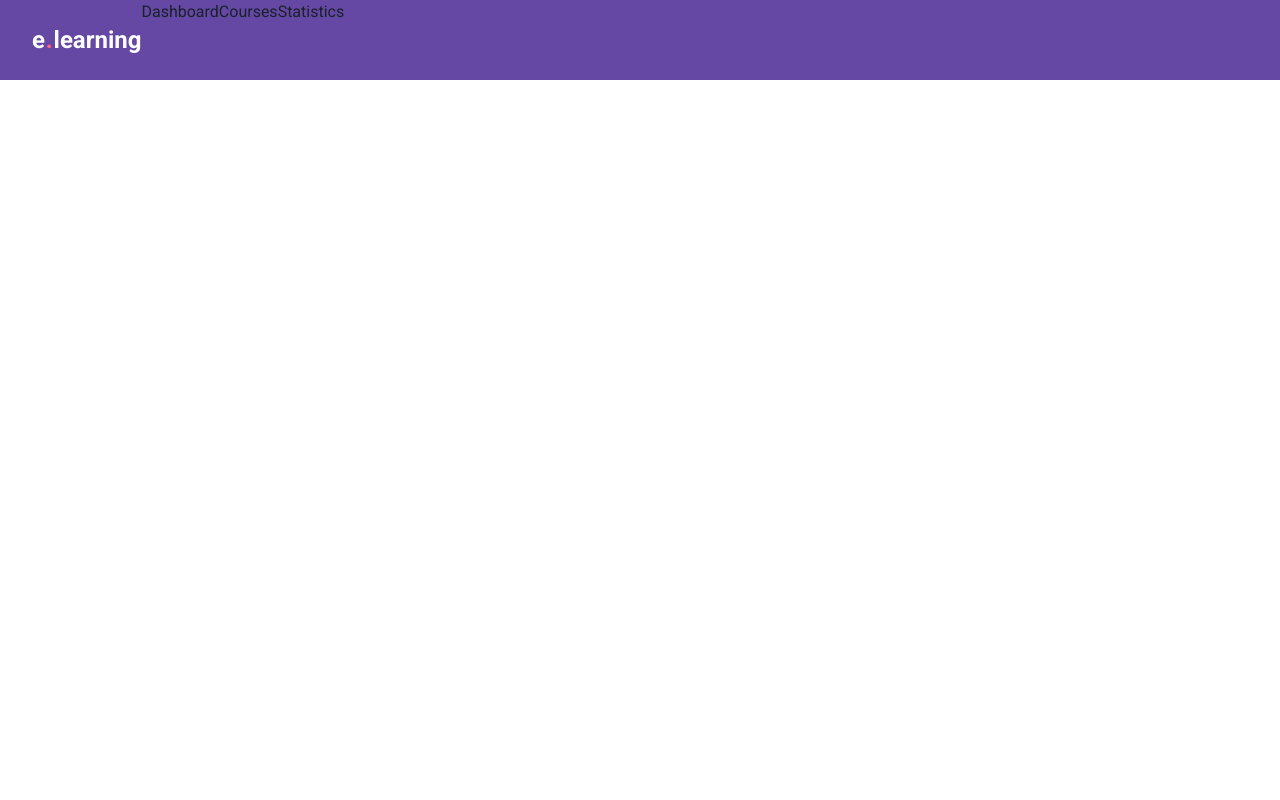
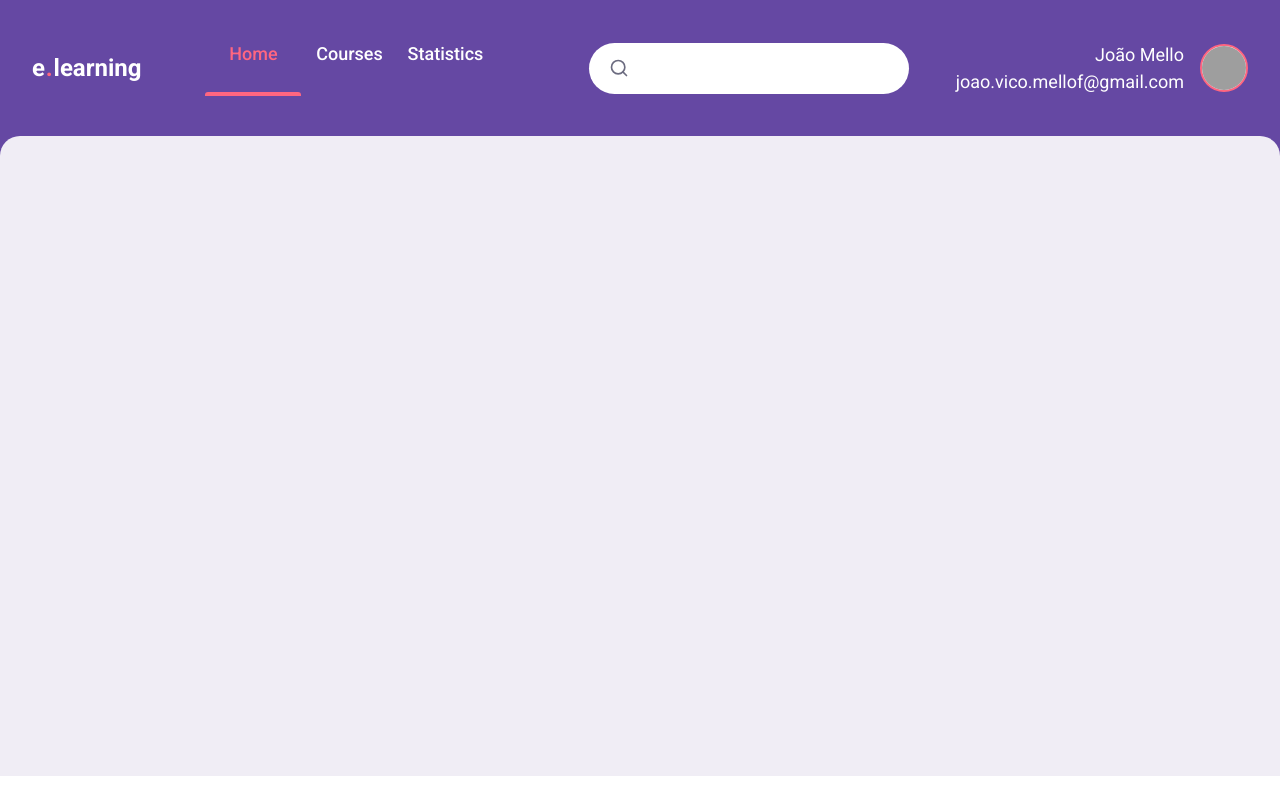
Before and after one commit to Joao-mello-ferrari/e.learning_frontend, a Next.js app: page / in a window 1280 px wide. Built offline with nearby package versions, Linux system fonts and the light colour scheme; grey boxes are pictures that could not be loaded.

Commit message:
Finish header (v1)

```diff
--- a/package.json
+++ b/package.json
@@ -15,7 +15,8 @@
     "framer-motion": "^6",
     "next": "12.1.0",
     "react": "17.0.2",
-    "react-dom": "17.0.2"
+    "react-dom": "17.0.2",
+    "react-icons": "^4.3.1"
   },
   "devDependencies": {
     "@types/node": "^17.0.21",
--- /dev/null
+++ b/pages/components/CustomLink.tsx
@@ -0,0 +1,68 @@
+import { Link, Box } from '@chakra-ui/react'
+import NextLink from 'next/link'
+
+import { useRouter } from 'next/router'
+
+interface LinkProps{
+  name: string;
+  url: string;
+}
+
+export function CustomLink({ name, url }: LinkProps){
+  const { asPath } = useRouter()
+
+
+  if(asPath.includes(url)){
+    return(
+      <NextLink href={url} passHref>
+        <Box display="flex" flexDir="column" justifyContent="space-between">
+          <Link
+            color="brand.secondary"
+            w="24"
+            textAlign="center"
+            fontWeight="500"
+            fontSize="lg"
+            textDecoration="none"
+            _hover={{
+              textDecoration: 'none'
+            }}
+          >
+            {name}
+          </Link>
+          <Box
+            w="24"
+            h="1"
+            borderTopRadius="3"
+            borderTopRightRadius="3"
+            background="brand.secondary"
+          />
+        </Box>
+
+      </NextLink>
+    )
+  }
+  else{
+    return(
+      <NextLink href={url} passHref>
+        <Box display="flex" flexDir="column" justifyContent="space-between">
+          <Link
+            color="brand.white"
+            w="24"
+            textAlign="center"
+            fontWeight="500"
+            fontSize="lg"
+            textDecoration="none"
+            _hover={{
+              textDecoration: 'none',
+              color: 'brand.secondary'
+            }}
+          >
+            {name}
+          </Link>
+        </Box>
+      </NextLink>
+    )
+  }
+
+
+}
--- a/pages/index.tsx
+++ b/pages/index.tsx
@@ -1,24 +1,59 @@
-import { Box, Flex, Text, Link } from '@chakra-ui/react'
+import { Box, Flex, Text, Input, Icon, Avatar } from '@chakra-ui/react'
+import { FiSearch } from "react-icons/fi";
 import NextLink from 'next/link'
+
+import { CustomLink } from './components/CustomLink'
 
 export default function Home() {
   return (
     <Box maxW="1440" m="0 auto" overflowX="hidden">
-      <Flex w="100vw" h="10vh" background="brand.primary" align="center" px="8">
+      <Flex w="100vw" h="20vh" background="brand.primary" align="center" px="8" pb="6">
         <Text color="brand.white" fontWeight="bold" fontSize="2xl">
           e<Text as="span" color="brand.secondary" mx="0.8">.</Text>learning
         </Text>
-        <Flex as="nav" w="100vw" h="10vh">
-          <NextLink href='/' passHref>
-            <Link>Dashboard</Link>
-          </NextLink>
-          <NextLink href='/courses' passHref>
-            <Link>Courses</Link>
-          </NextLink>
-          <NextLink href='/statistics' passHref>
-            <Link>Statistics</Link>
-          </NextLink>
+        <Flex as="nav" w="80" h="7vh" mx="16">
+          <CustomLink name="Home" url="/"/>
+          <CustomLink name="Courses" url="/courses"/>
+          <CustomLink name="Statistics" url="/statistics"/>
         </Flex>
+
+        <Flex
+          as="label"
+          w="80"
+          background="brand.white"
+          borderRadius="28"
+          px="5"
+          py="3"
+          alignItems="center"
+        >
+          <Icon as={FiSearch} w={5} h={5} color="brand.gray"/>
+          <Input
+            variant="unstyled"
+            paddingLeft="4"
+            color='brand.gray'
+            fontSize="lg"
+          />
+        </Flex>
+
+        <Flex
+          flex={1}
+          justify="flex-end"
+          align="center"
+        >
+          <Flex flexDir="column" align="flex-end" mr="4">
+            <Text color="brand.white" fontSize="lg">João Mello</Text>
+            <Text color="brand.white" fontSize="lg">joao.vico.mellof@gmail.com</Text>
+          </Flex>
+          <Avatar src="https://avatars.githubusercontent.com/u/67838782" name="joao" color="brand.secondary" background="brand.white" border="2px"/>
+        </Flex>
+      </Flex>
+      <Flex
+        background="brand.background"
+        height="80vh"
+        borderTopRadius="20"
+        mt="-3vh"
+      >
+
       </Flex>
     </Box>
   )
```
Also changed, not shown: .eslintrc.json.
